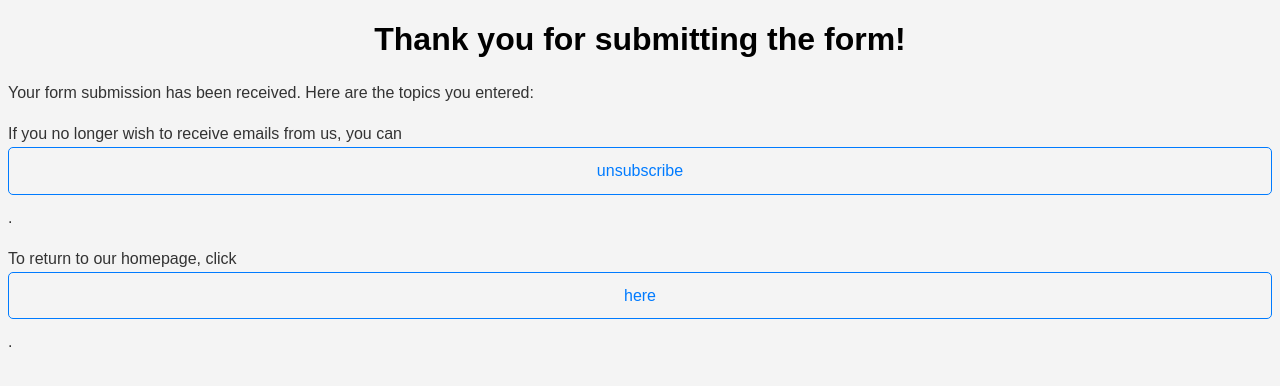
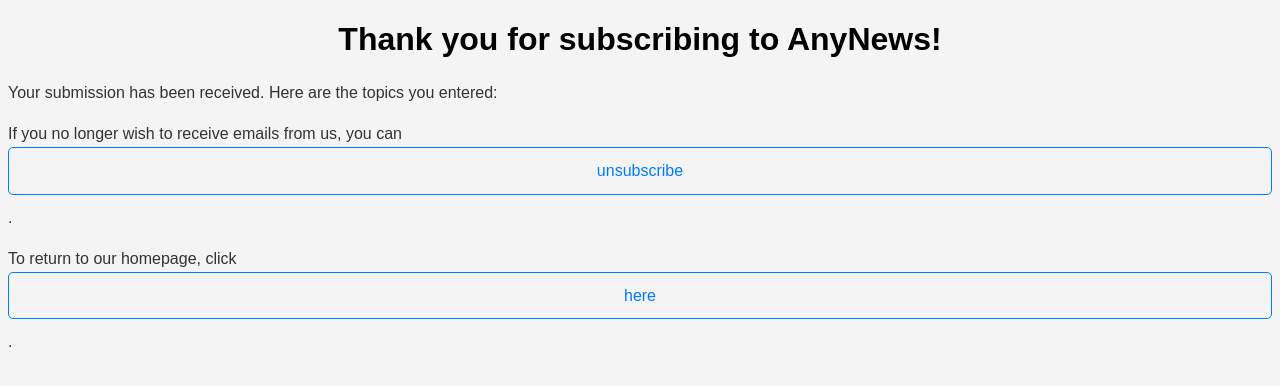
Before and after one commit to Chuck919/HACKKU24, a Flask app: template templates/email_content.html in a window 1280 px wide. Shown: the top 386 px of the page. Run offline with Flask 3, Linux system fonts and the light colour scheme; the template is opened without the code that fills it, so the values that code supplies are empty.

Commit message:
formatting

```diff
--- a/templates/email_content.html
+++ b/templates/email_content.html
@@ -7,8 +7,8 @@
     <link rel="stylesheet" href="{{ url_for('static', filename='style.css') }}">
 </head>
 <body>
-    <h1>Thank you for submitting the form!</h1>
-    <p>Your form submission has been received. Here are the topics you entered:</p>
+    <h1>Thank you for subscribing to AnyNews!</h1>
+    <p>Your submission has been received. Here are the topics you entered:</p>
     <p>{{ text }}</p>
     <p>If you no longer wish to receive emails from us, you can <a href="{{ unsubscribe_link }}">unsubscribe</a>.</p>
     <p>To return to our homepage, click <a href="{{ homepage_link }}">here</a>.</p>
```
